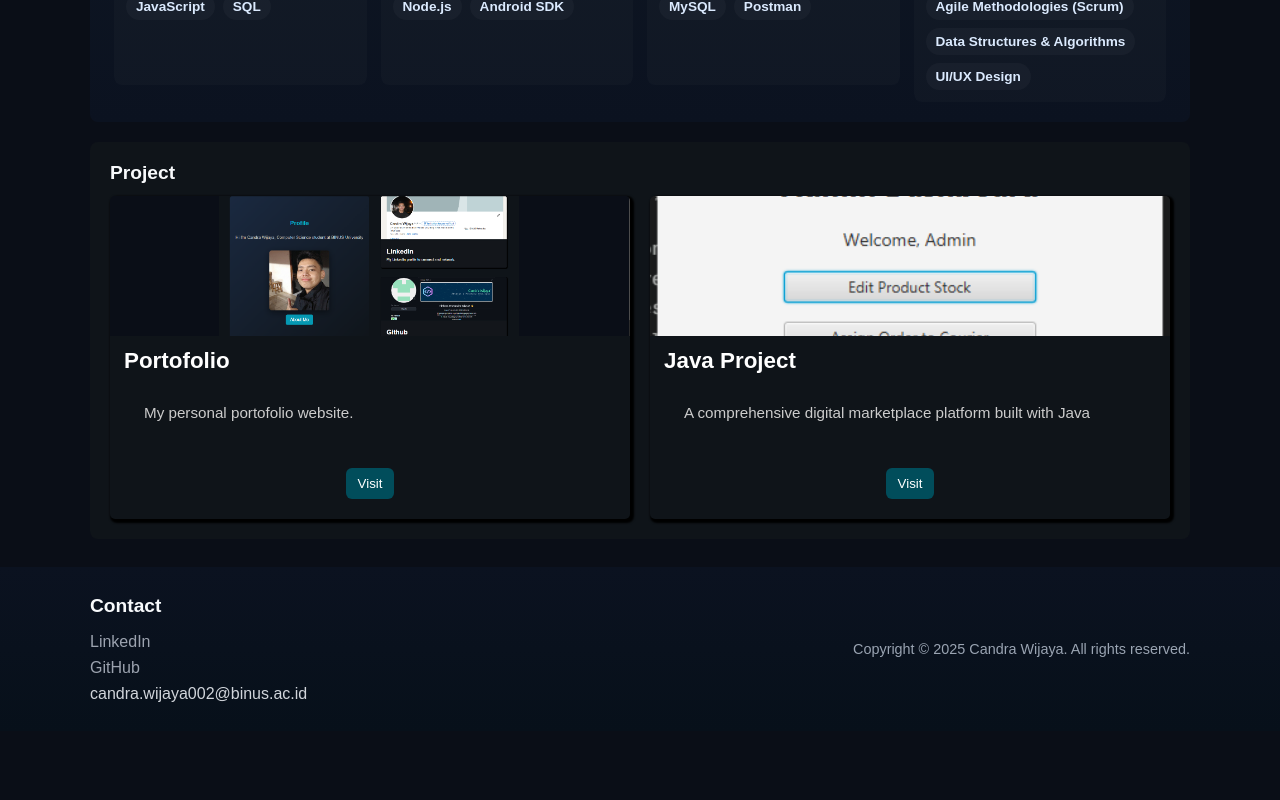
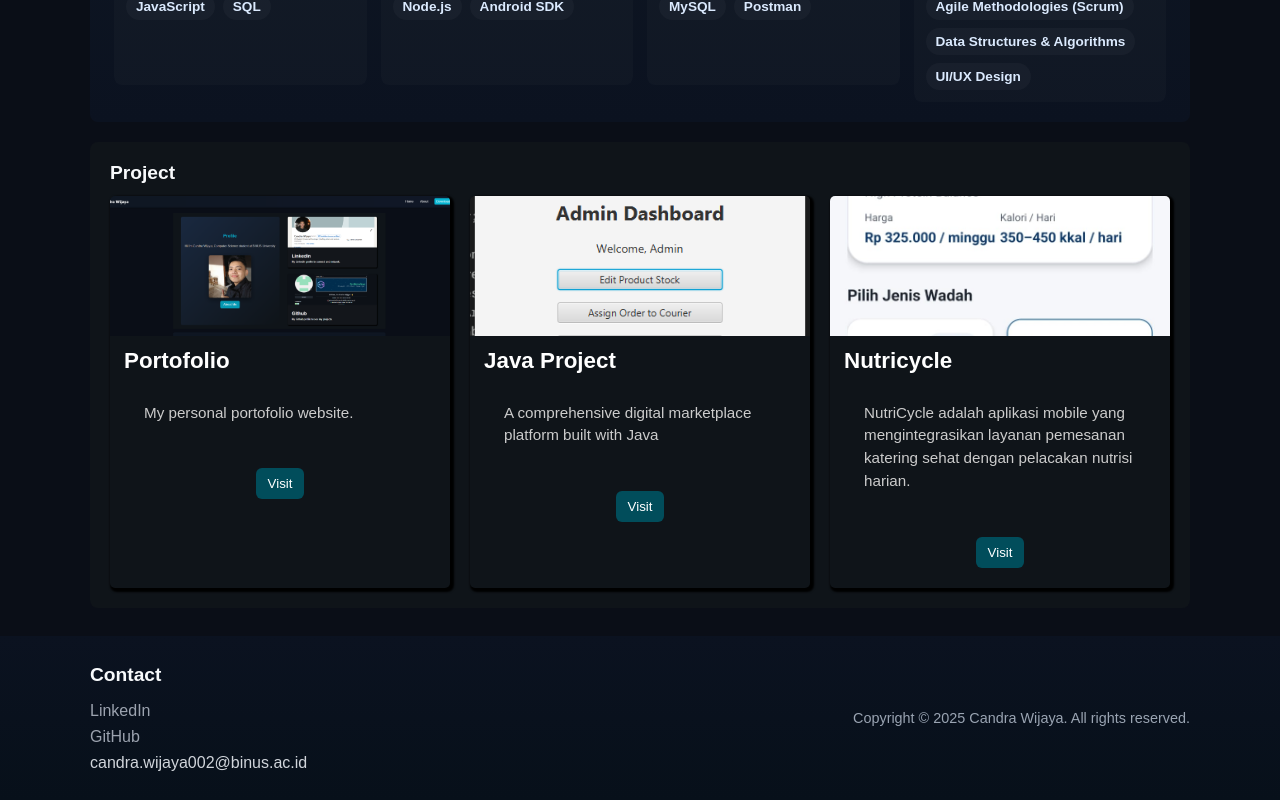
Before and after one commit to Candraww/Portofolio, a React (Vite) app in the folder my-react-app/: page / in a window 1280 px wide. Shown: the part 876-1676 px from the top of the page. Before the commit the page ends 1607 px from the top, so only its background shows below. Built offline with nearby package versions, Linux system fonts and the light colour scheme.

Commit message:
nutricycle

```diff
--- a/my-react-app/src/App.jsx
+++ b/my-react-app/src/App.jsx
@@ -15,6 +15,7 @@ import linkedinpic from "./assets/Linkedinprofile.png"
 import githubpics from "./assets/githubprofile.png"
 import porto from "./assets/portowebsite.png"
 import java from "./assets/javaproject.png"
+import nutricycle from "./assets/kateringdetail1.jpg"
 
 
 function Home(){
@@ -36,7 +37,7 @@ function Home(){
           projects={[
             {title: "Portofolio", desc: "My personal portofolio website.", image: porto, link: "https://candra-wijaya-porto.vercel.app/"},
             {title: "Java Project", desc: " A comprehensive digital marketplace platform built with Java", image: java, link: "https://github.com/Candraww/Java-MVC-Desktop-Application/tree/main"},
-
+            {title: "Nutricycle", desc: " NutriCycle adalah aplikasi mobile yang mengintegrasikan layanan pemesanan katering sehat dengan pelacakan nutrisi harian.", image: nutricycle, link: "https://github.com/Candraww/NutriCycle"},
           ]}
         />
 
```
Also changed, not shown: my-react-app/src/assets/kateringdetail1.jpg (added).
